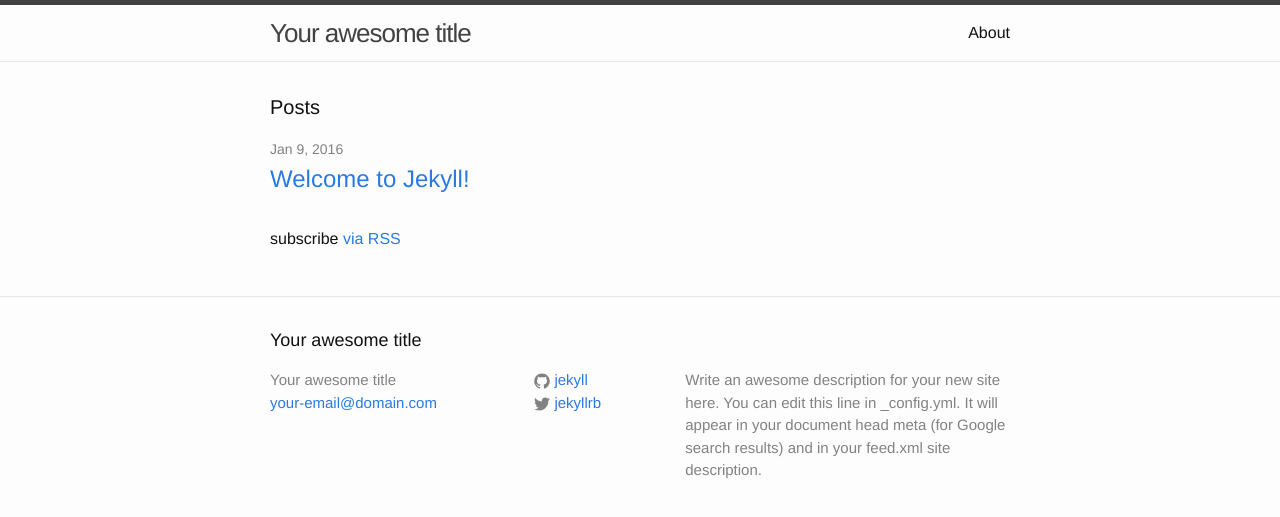
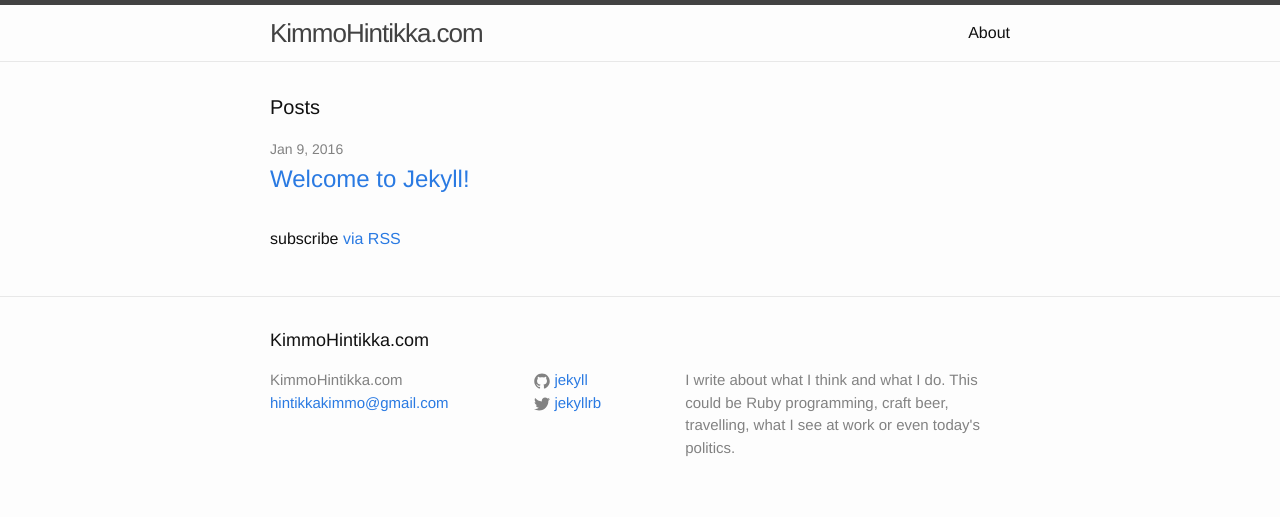
Before and after one commit to riseofthetigers/HintikkaKimmo.github.io, a Jekyll site: the page built from index.html, in a window 1280 px wide. Shown: the top 517 px of the page. Built offline with Jekyll 4.4.1, drawn with Linux system fonts in a browser that asks for light colours.

Commit message:
updated base info

```diff
--- a/_config.yml
+++ b/_config.yml
@@ -6,12 +6,10 @@
 # 'jekyll serve'. If you change this file, please restart the server process.
 
 # Site settings
-title: Your awesome title
-email: your-email@domain.com
+title: KimmoHintikka.com
+email: hintikkakimmo@gmail.com
 description: > # this means to ignore newlines until "baseurl:"
-  Write an awesome description for your new site here. You can edit this
-  line in _config.yml. It will appear in your document head meta (for
-  Google search results) and in your feed.xml site description.
+  I write about what I think and what I do. This could be Ruby programming, craft beer, travelling, what I see at work or even today's politics.
 baseurl: "" # the subpath of your site, e.g. /blog
 url: "http://yourdomain.com" # the base hostname & protocol for your site
 twitter_username: jekyllrb
```
